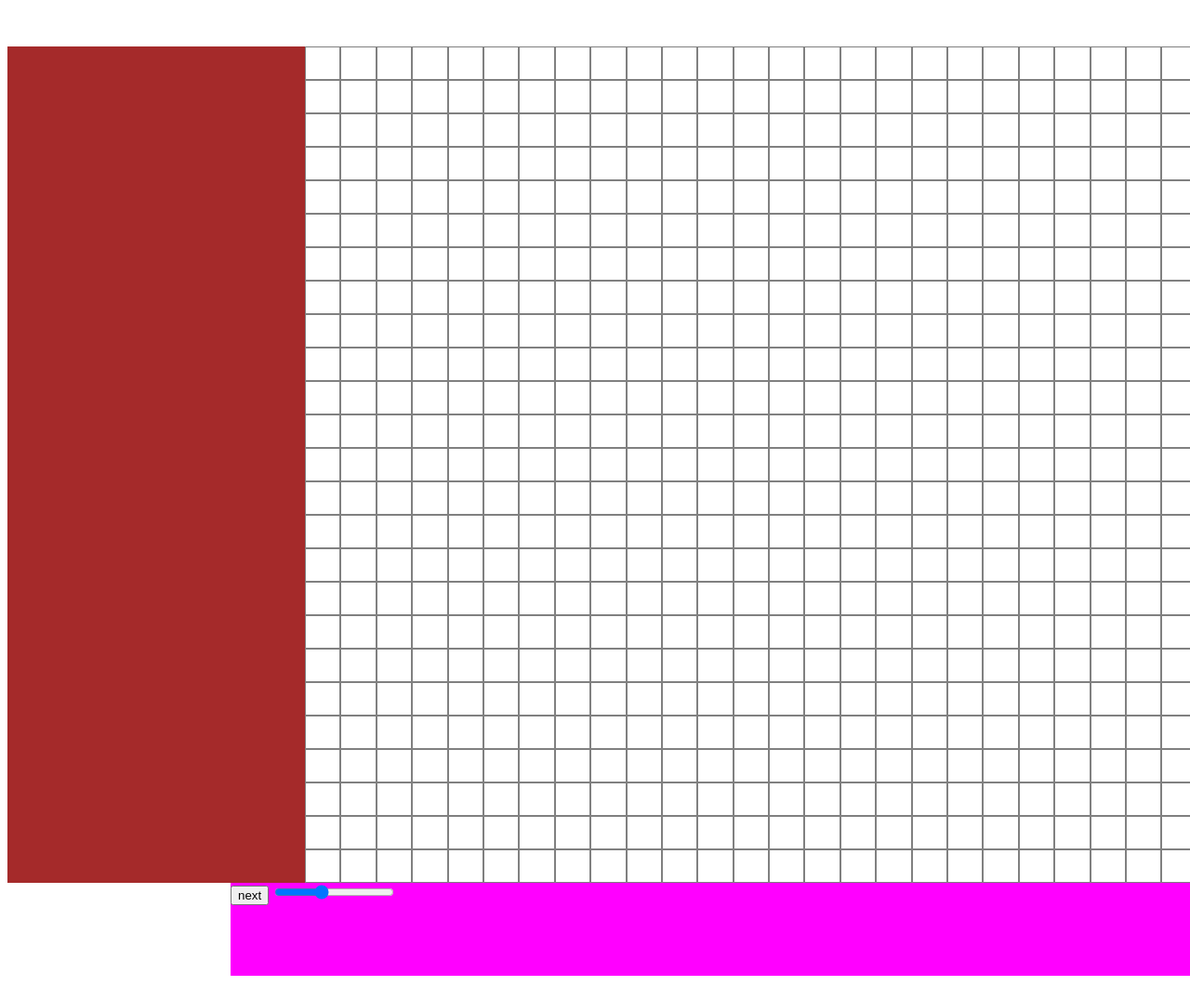
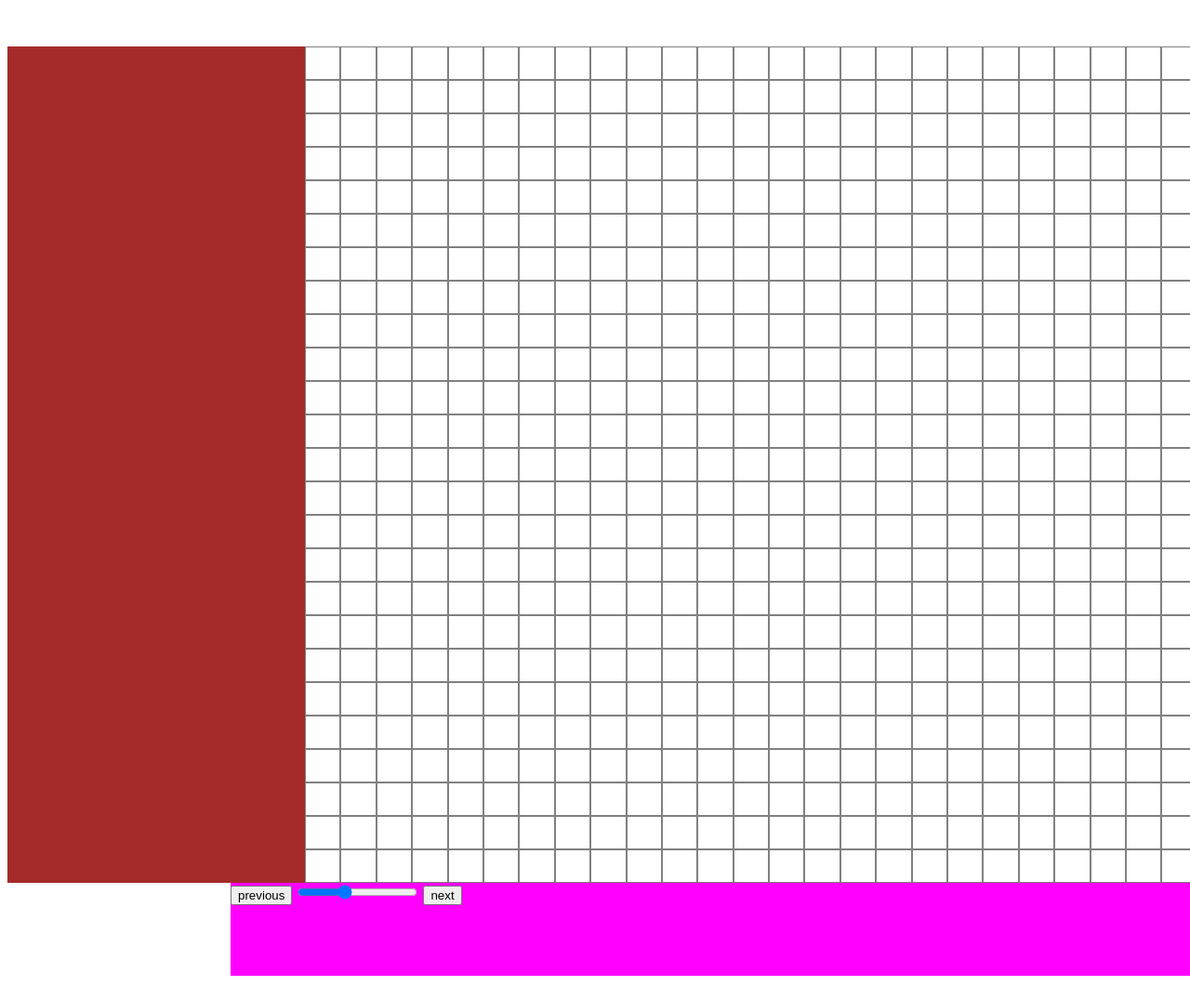
Before and after one commit to Timothy-Dundorf/QualtraxKatas, a plain HTML site: page GameOfLife/index.html in a window 1280 px wide. Shown: the top 1075 px of the page at 93% size. Drawn offline with nearby package versions, Linux system fonts and the light colour scheme.

Commit message:
Adding some stuff to Game of Life. I don't recall exactly what it was.

```diff
--- a/GameOfLife/index.html
+++ b/GameOfLife/index.html
@@ -13,8 +13,10 @@
 			<div id="stats" class="sidebar">
 			</div>
 			<div id="controls">
+				<button>previous</button>
+				<input type="range" id="gridRange" value="25" max="50" min="10">
 				<button>next</button>
-				<input type="range" id="gridRange" value="25" max="50" min="10">
+
 			</div>
 		</div>
 
```
